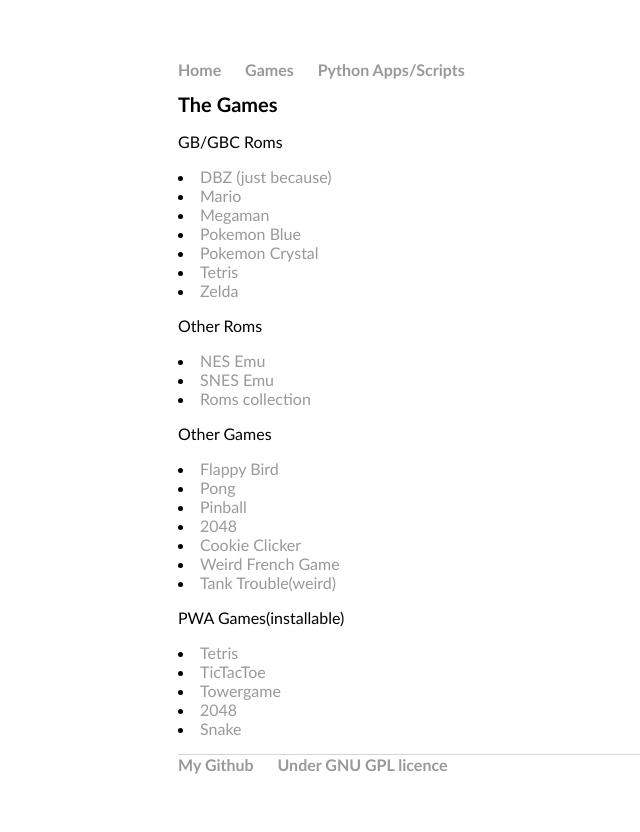
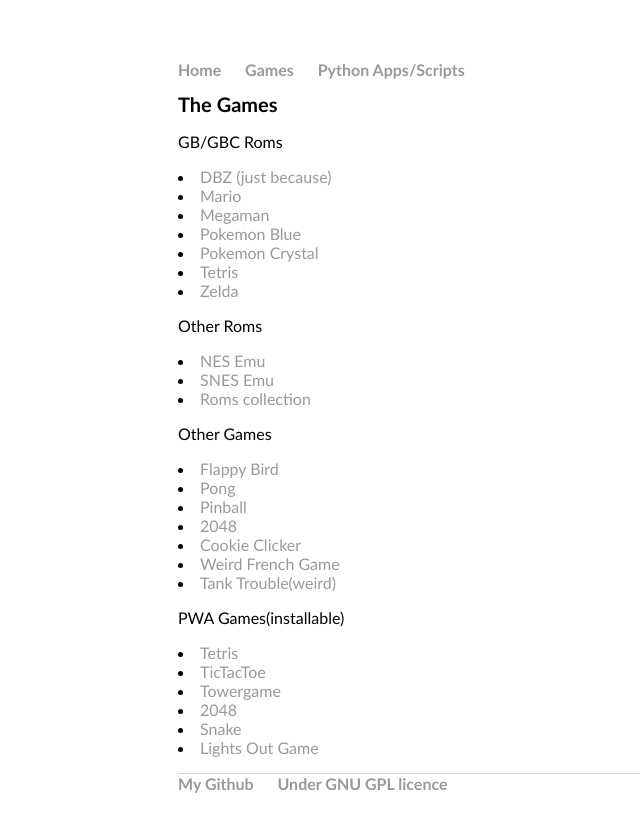
Before and after one commit to hen6003/hen6003.github.io, a Jekyll site: the page built from games/index.html, in a window 1280 px wide. Shown: the top 832 px of the page, without its empty margins (14-654 px from the left). Built offline with Jekyll 4.4.1, drawn with Linux system fonts in a browser that asks for light colours.

Commit message:
Update index.html

```diff
--- a/games/index.html
+++ b/games/index.html
@@ -30,6 +30,7 @@
 	<li><a href="https://towergame.app">Towergame</a></li>
 	<li><a href="https://2048-opera-pwa.surge.sh/">2048</a></li>
 	<li><a href="https://tmaiadev-snake.netlify.com/">Snake</a></li>
+	<li><a href="https://www.lightsout.ir/">Lights Out Game</a></li>
 	<p></p>
 
 </div><!-- /.blurb -->
```
